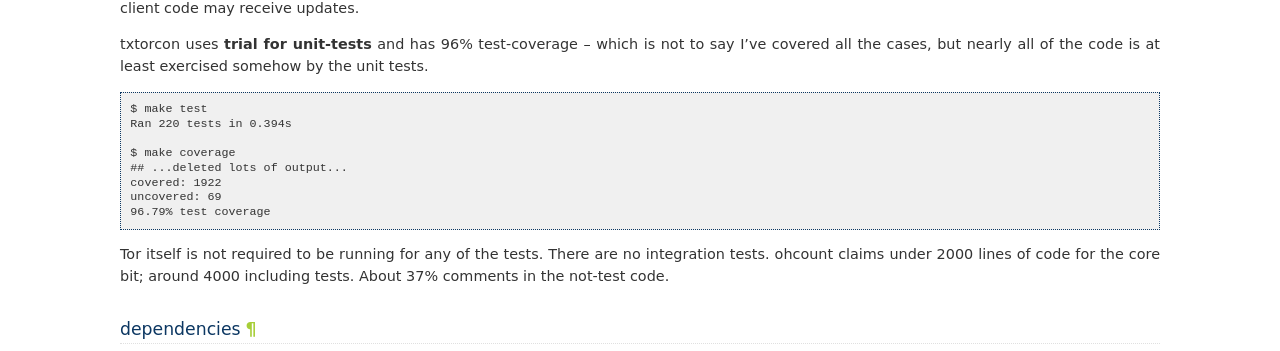
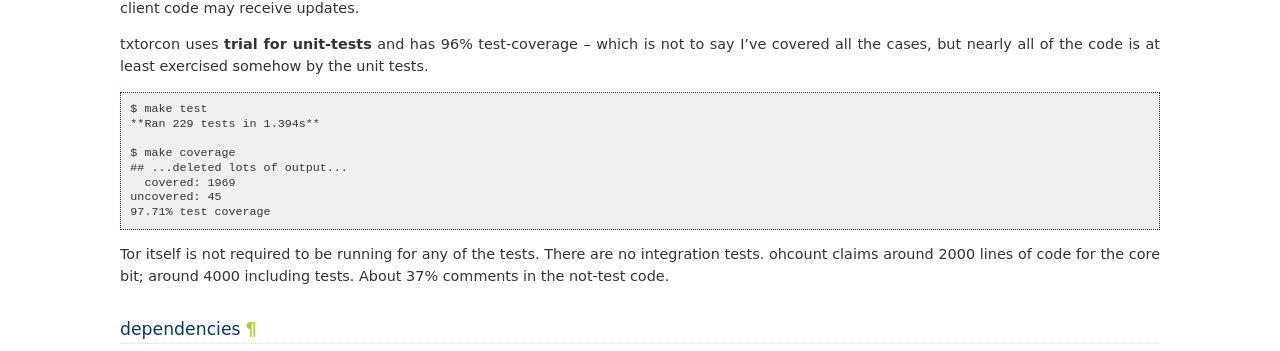
Before and after one commit to meejah/txtorcon, a Sphinx documentation site: the page built from docs/README.rst, in a window 1280 px wide and 900 px high, scrolled down 1024 px. Shown: the part 158-509 px from the top of the window. Built offline with Sphinx 7.4.7, drawn with Linux system fonts in a browser that asks for light colours.

Commit message:
update tests, coverage stats

```diff
--- a/docs/README.rst
+++ b/docs/README.rst
@@ -76,16 +76,16 @@
 ::
 
     $ make test
-    Ran 220 tests in 0.394s
+    **Ran 229 tests in 1.394s**
 
     $ make coverage
     ## ...deleted lots of output...
-    covered: 1922
-    uncovered: 69
-    96.79% test coverage
+      covered: 1969
+    uncovered: 45
+    97.71% test coverage
 
 Tor itself is not required to be running for any of the tests. There are
-no integration tests. ohcount claims under 2000 lines of code for the
+no integration tests. ohcount claims around 2000 lines of code for the
 core bit; around 4000 including tests. About 37% comments in the
 not-test code.
 
```
